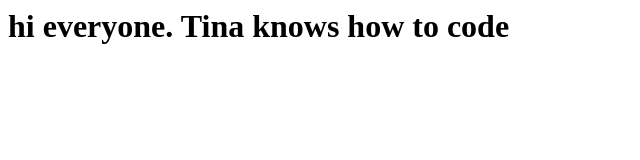
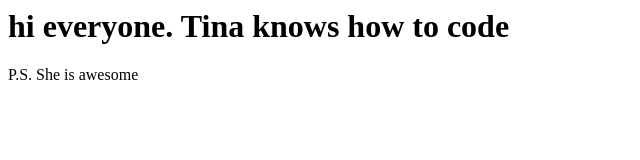
Before and after one commit to viltu08/test-repository-1, a plain HTML site: page index.html in a window 1280 px wide. Shown: the whole page, without its empty margins (0-640 px from the left). Drawn offline with Linux system fonts and the light colour scheme.

Commit message:
testtest

```diff
--- a/index.html
+++ b/index.html
@@ -1 +1,2 @@
 <h1> hi everyone. Tina knows how to code</h1>
+<p>P.S. She is awesome</p>
```
